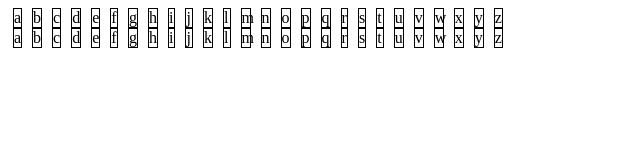
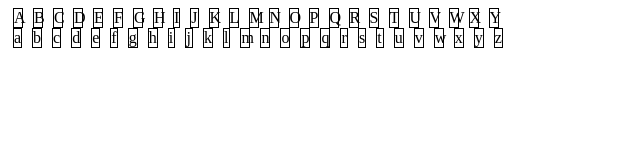
Before and after one commit to alextor2625/decodeme, a plain HTML site: page index.html in a window 1280 px wide. Shown: the whole page, without its empty margins (0-640 px from the left). Drawn offline with Linux system fonts and the light colour scheme; files that its build step writes are made by us from their sources.

Commit message:
Testing Slider

```diff
--- a/index.html
+++ b/index.html
@@ -3,7 +3,7 @@
 <head>
     <meta charset="UTF-8">
     <meta name="viewport" content="width=device-width, initial-scale=1.0">
-    <link rel="stylesheet" href="style.css">
+    <link rel="stylesheet" href="./styles/style.css">
     <title>Document</title>
 </head>
 <body>
@@ -11,32 +11,32 @@
     <div id="container">
 
         <div id="main-alpha">
-            <p>a</p>
-            <p>b</p>
-            <p>c</p>
-            <p>d</p>
-            <p>e</p>
-            <p>f</p>
-            <p>g</p>
-            <p>h</p>
-            <p>i</p>
-            <p>j</p>
-            <p>k</p>
-            <p>l</p>
-            <p>m</p>
-            <p>n</p>
-            <p>o</p>
-            <p>p</p>
-            <p>q</p>
-            <p>r</p>
-            <p>s</p>
-            <p>t</p>
-            <p>u</p>
-            <p>v</p>
-            <p>w</p>
-            <p>x</p>
-            <p>y</p>
-            <p>z</p>
+            <p>A</p>
+            <p>B</p>
+            <p>C</p>
+            <p>D</p>
+            <p>E</p>
+            <p>F</p>
+            <p>G</p>
+            <p>H</p>
+            <p>I</p>
+            <p>J</p>
+            <p>K</p>
+            <p>L</p>
+            <p>M</p>
+            <p>N</p>
+            <p>O</p>
+            <p>P</p>
+            <p>Q</p>
+            <p>R</p>
+            <p>S</p>
+            <p>T</p>
+            <p>U</p>
+            <p>V</p>
+            <p>W</p>
+            <p>X</p>
+            <p>Y</p>
+            <p>Z</p>
         </div>
 
         <div id="sub-alpha">
@@ -123,6 +123,6 @@
     </div>
 
 
-    <script src="index.js"></script>
+    <script src="./scripts/index.js"></script>
 </body>
 </html>
```
